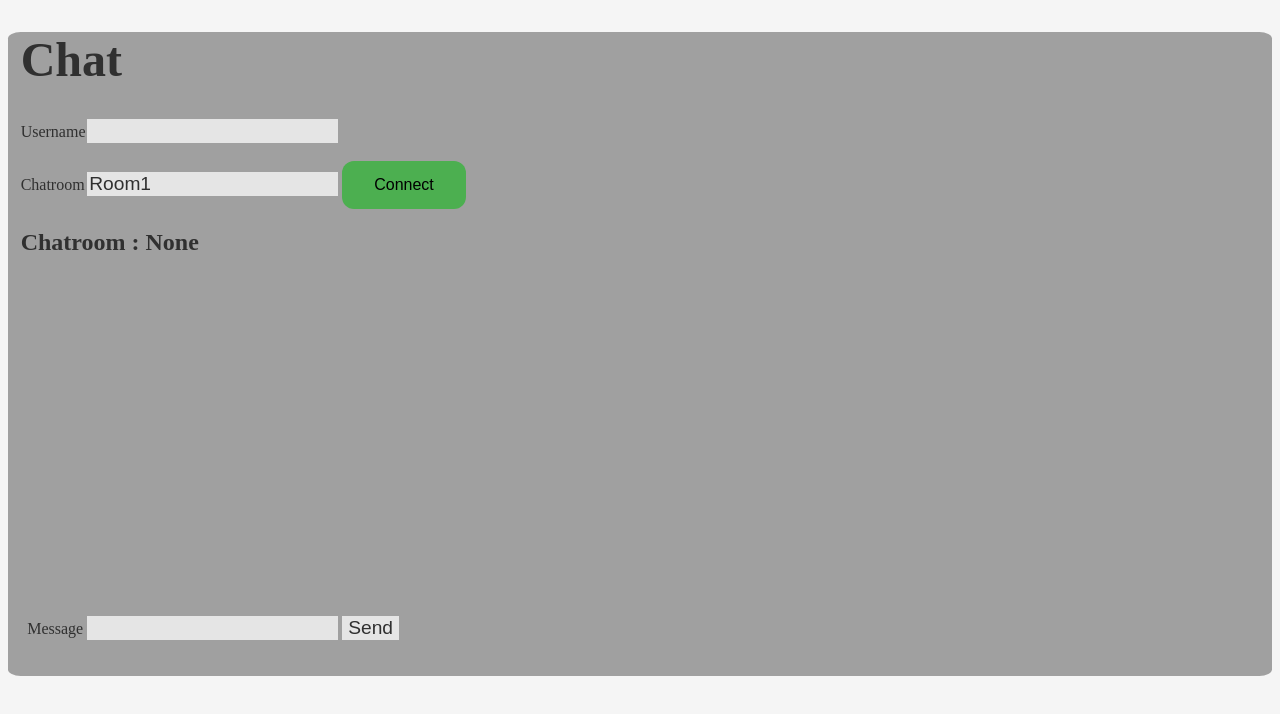
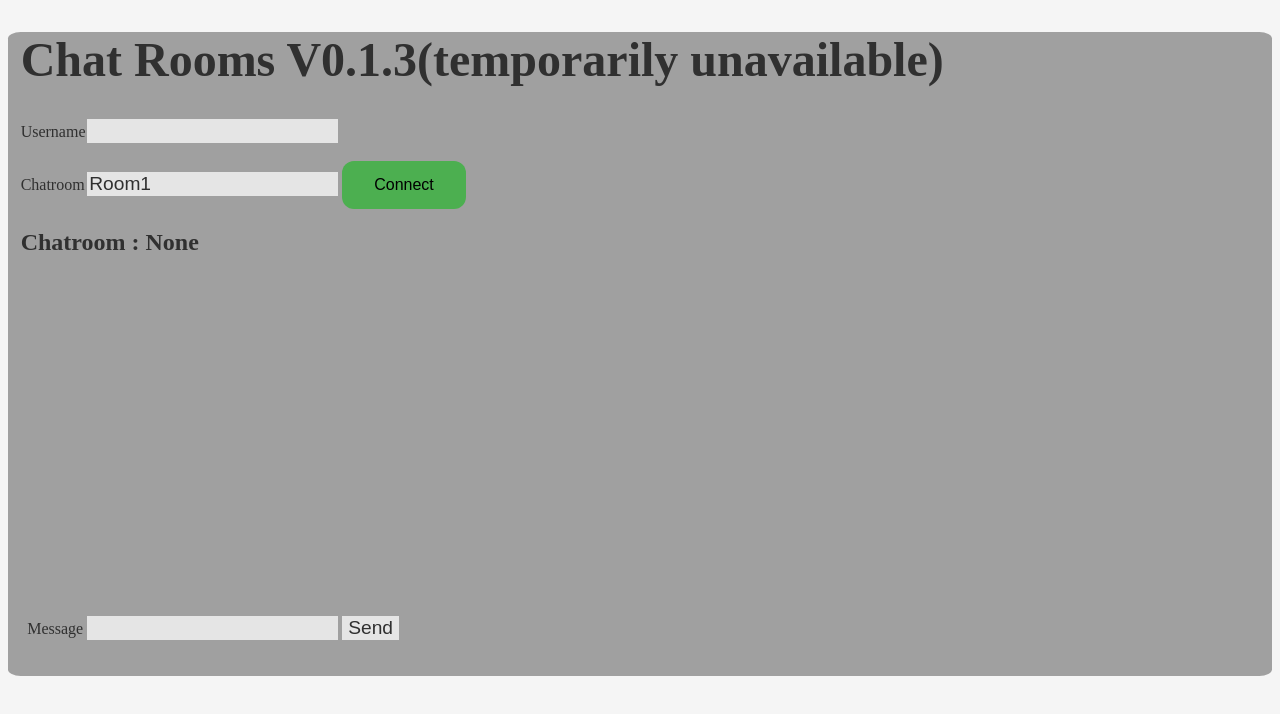
Before and after one commit to DingoAteMyAiBot/Socket.io-Chat-Template, a website: page html/index.html in a window 1280 px wide. Drawn offline with nearby package versions, Linux system fonts and the light colour scheme; no server answers.

Commit message:
Added more shit for thom to break

```diff
--- a/html/index.html
+++ b/html/index.html
@@ -12,7 +12,7 @@
   <body onload = "onload()">
     <div id = "Main">
       <audio id = "Ding" src = "Ding.mp3"> </audio>
-      <h1 id = "Title"> Chat </h1>
+      <h1 id = "Title"> Chat Rooms V0.1.3(temporarily unavailable) </h1>
       <div id = "AccessPort">
         <label id = "NameLabel"> Username  </label>
         <input id = "NameInput" type = "text">
--- a/index.js
+++ b/index.js
@@ -26,12 +26,13 @@ io.on('connection', function(socket){
       socket.join(room);
       io.in(room).emit("recieve", "Server : " + username + " has entered the chat.");
       socket.emit("join", room);
-      console.log(username + " in " + room)
+      console.log(username + ", " + room)
     }
   })
 
   socket.on("send", function(message){
     io.in(rooms[socket.id]).emit("recieve", usernames[socket.id] +" : " + message);
+    console.log(username)
   })
 
   socket.on("recieve", function(message){
```
